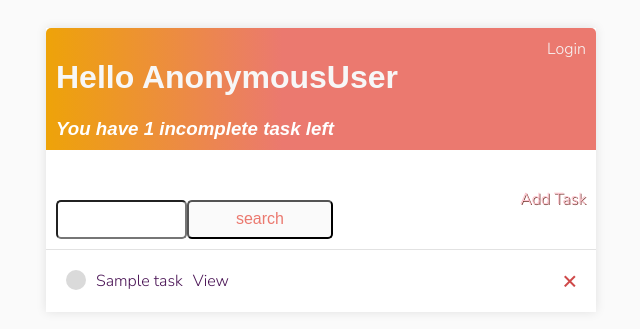
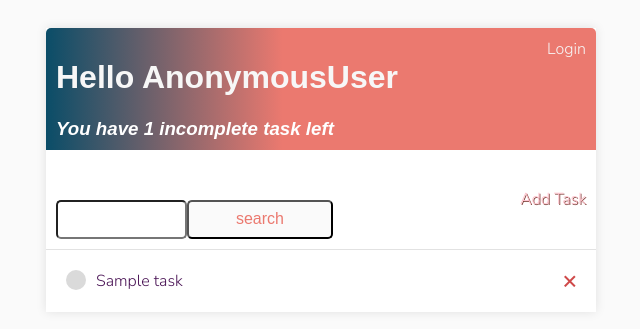
Before and after one commit to FlackoCodes/ToDoApp, a Django app: template TaskPro/templates/TaskPro/task_list.html in a window 1280 px wide. Shown: the top 329 px of the page, without its empty margins (319-959 px from the left). Run offline with Django 3.2, Linux system fonts and the light colour scheme; the template is opened without the code that fills it: most values are stand-ins (such as "Sample title", 1, 10 or a date in 2020).

Commit message:
Fixed bugs

```diff
--- a/TaskPro/static/css/style.css
+++ b/TaskPro/static/css/style.css
@@ -26,7 +26,9 @@ a,p{
     color: #fff;
     padding: 10px;
     border-radius : 5px 5px 0 0;
-    background : linear-gradient(90deg, #EEA309 0%, #EB796F 43%, #EB796F 100%);
+    background: linear-gradient(90deg, #0A4D68 0%, #EB796F 43%, #EB796F 100%);
+
+
 }
 
 .header a{
--- a/TaskPro/templates/TaskPro/task_list.html
+++ b/TaskPro/templates/TaskPro/task_list.html
@@ -44,7 +44,6 @@
                     <div class="task-title">
                         <div class="task-complete-icon"></div>
                             <i><s><a href="{% url 'edit-task' task.id %}">{{ task }}</a></s></i>
-                            <a class="task-detail" href="{% url 'task-detail' task.id%}">View</a>
                     </div>
 
                 <a class="delete-link" href="{% url 'delete-task' task.id %}">&#215</a>
@@ -54,7 +53,7 @@
                      <div class="task-title">
                         <div class="task-incomplete-icon"></div>
                           <a href="{% url 'edit-task' task.id %}">{{ task }}</a>
-                            <a  class="task-detail" href="{% url 'task-detail' task.id%}">View</a>
+
                     </div>
 
                 <a class="delete-link" href="{% url 'delete-task' task.id %}">&#215</a>
--- a/TaskPro/urls.py
+++ b/TaskPro/urls.py
@@ -1,3 +1,5 @@
+from django.conf import settings
+from django.conf.urls.static import static
 from django.urls import path
 from . import views
 from .views import TaskList, EditTask
@@ -13,4 +15,4 @@ urlpatterns = [
     path('edit-task/<int:task_id>', EditTask.as_view(), name='edit-task'),
     path('create-account/', views.create_account, name='sign-up'),
     path('search/', views.search, name='search'),
-]
+] + static(settings.STATIC_URL, document_root=settings.STATIC_ROOT)
--- a/TaskPro/views.py
+++ b/TaskPro/views.py
@@ -97,5 +97,6 @@ def search(request):
         Q(title__icontains=search_parameter)
 
     )
-    context = {'tasks': tasks, 'search_parameter': search_parameter}
+    incomplete_task_count = Task.objects.filter(complete=False).count()
+    context = {'tasks': tasks, 'search_parameter': search_parameter, 'incomplete_task_count' : incomplete_task_count}
     return render(request, 'TaskPro/task_list.html', context=context)
```
Also changed, not shown: ToDoApp/settings.py (+6 -19 lines), db.sqlite3, 1 other file.
